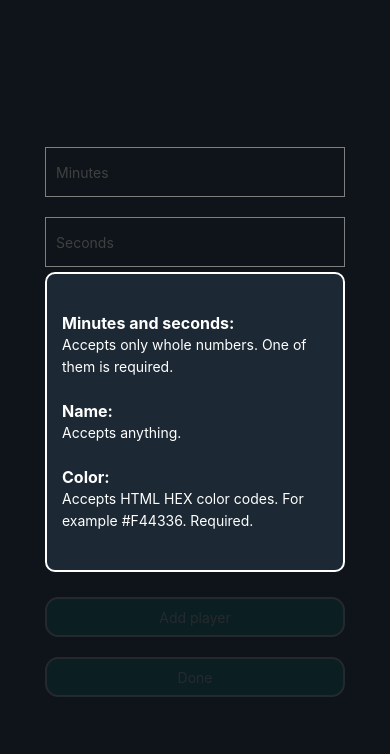
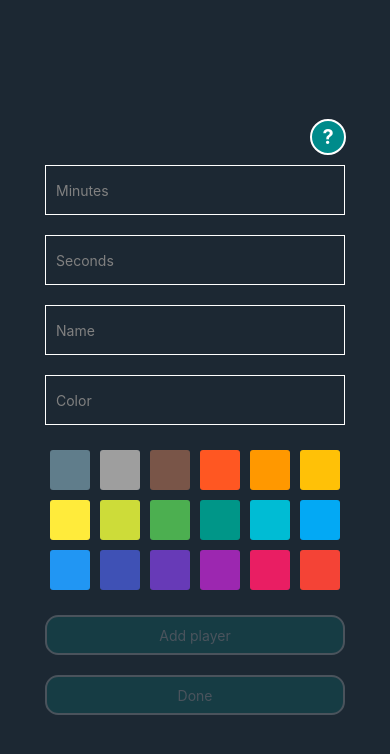
Before and after one commit to jhpyyk/turn-timer, a React Native app: screen / in a window 390 px wide. Shown: the top 754 px of the page. Built offline with nearby package versions, Linux system fonts and the light colour scheme.

Commit message:
Add HelpButton to AddPlayersForm

```diff
--- a/AddPlayersForm.js
+++ b/AddPlayersForm.js
@@ -7,6 +7,7 @@ import useNumberValidation from "./UseNumberValidation";
 import useColorValidation from "./UseColorValidation";
 import ColorPick from "./ColorPick";
 import FormHelp from "./FormHelp";
+import HelpButton from "./HelpButton";
 
 export default function AddPlayersForm(props) {
   const [playerInfo, setPlayerInfo] = useState([]);
@@ -19,7 +20,7 @@ export default function AddPlayersForm(props) {
   const [isSecondsValid, isSecondsEmpty] = useNumberValidation(seconds);
   const [isPlayerColorValid, isPlayerColorEmpty] =
     useColorValidation(playerColor);
-  const [isHelpVisible, setIsHelpVisible] = useState(true);
+  const [isHelpVisible, setIsHelpVisible] = useState(false);
 
   const addPlayerHandle = () => {
     setPlayerInfo([
@@ -56,8 +57,14 @@ export default function AddPlayersForm(props) {
   ]);
 
   return (
-    <View>
-      <FormHelp visible={isHelpVisible} />
+    <View style={{ paddingTop: 36 }}>
+      <HelpButton onPress={() => setIsHelpVisible()} />
+      <FormHelp
+        closeHelp={setIsHelpVisible}
+        onRequestClose={() => setIsHelpVisible(false)}
+        animationType={"fade"}
+        visible={isHelpVisible}
+      />
       <FormField
         placeholder={"Minutes"}
         value={minutes}
--- a/FormHelp.js
+++ b/FormHelp.js
@@ -1,15 +1,16 @@
-import React, { useState } from "react";
-import { View, Modal, StyleSheet } from "react-native";
+import React from "react";
+import { View, Modal, StyleSheet, Pressable } from "react-native";
 import FormInfoText from "./FormInfoText.js";
+import PropTypes from "prop-types";
 
 export default function FormHelp(props) {
   return (
     <Modal transparent={true} {...props}>
-      <View style={styles.modal}>
+      <Pressable onPress={() => props.closeHelp(false)} style={styles.modal}>
         <View style={styles.box}>
           <FormInfoText />
         </View>
-      </View>
+      </Pressable>
     </Modal>
   );
 }
@@ -32,3 +33,5 @@ const styles = StyleSheet.create({
     borderRadius: 10,
   },
 });
+
+FormHelp.propTypes = { closeHelp: PropTypes.func };
--- /dev/null
+++ b/HelpButton.js
@@ -0,0 +1,27 @@
+import React from "react";
+import { Pressable, StyleSheet } from "react-native";
+import WhiteText from "./WhiteText";
+
+export default function HelpButton(props) {
+  return (
+    <Pressable style={styles.buttonStyle} {...props}>
+      <WhiteText style={{ fontSize: 20, fontWeight: "bold" }}>{"?"}</WhiteText>
+    </Pressable>
+  );
+}
+
+const styles = StyleSheet.create({
+  buttonStyle: {
+    width: 36,
+    height: 36,
+    justifyContent: "center",
+    alignItems: "center",
+    borderRadius: 18,
+    borderWidth: 2,
+    borderColor: "white",
+    backgroundColor: "darkcyan",
+    position: "absolute",
+    right: 9,
+    top: 0,
+  },
+});
```
